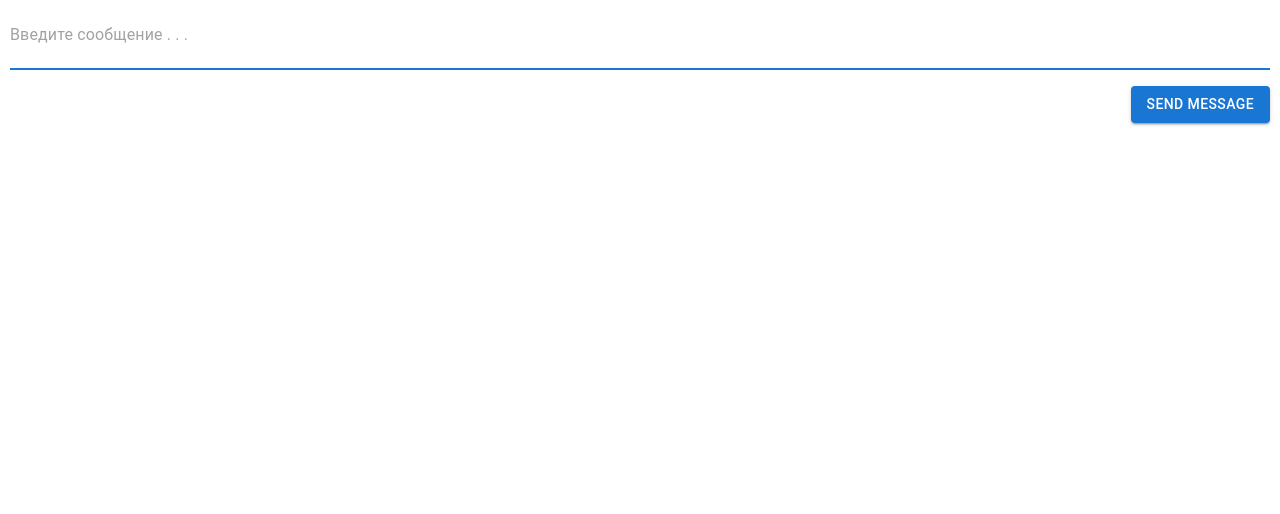
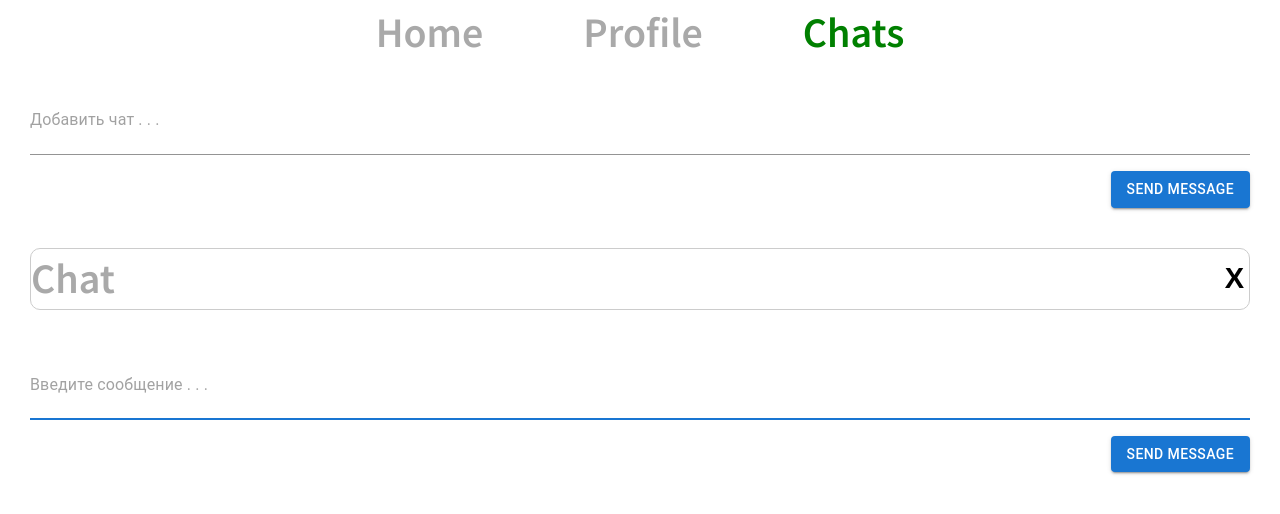
Before and after one commit to ksib7/React-project, a React (Create React App) app: page /chats/Chat in a window 1280 px wide. Shown: the top 514 px of the page. Built offline with nearby package versions, Linux system fonts and the light colour scheme; a web font is replaced by a local one.

Commit message:
Lesson 4

```diff
--- a/package.json
+++ b/package.json
@@ -18,6 +18,7 @@
     "prop-types": "^15.8.1",
     "react": "^17.0.2",
     "react-dom": "^17.0.2",
+    "react-router-dom": "^6.3.0",
     "react-scripts": "5.0.0",
     "typescript": "^4.6.3",
     "web-vitals": "^2.1.4"
--- a/src/App.jsx
+++ b/src/App.jsx
@@ -1,73 +1,56 @@
-import React, { useState, useEffect } from "react";
-import { Form } from "./components/Form/Form";
-import { nanoid } from "nanoid";
-import PropTypes from "prop-types";
-import "./style.scss";
+import React, { useState } from "react";
+import { BrowserRouter, Route, Routes } from "react-router-dom";
+import { Header } from "./components/Header";
+import { Home } from "./Views/Home";
+import { Profile } from "./Views/Profile";
+import { Chats } from "./Views/Chats";
+import { ChatList } from "./components/ChatList";
 
-const AUTHOR = {
-  USER: "USER",
-  BOT: "BOT",
-};
+const initialChat = [
+  {
+    id: "1",
+    name: "Chat",
+  },
+];
 
-// не видит PropTypes
-AUTHOR.propTypes = {
-  USER: PropTypes.number,
-  BOT: PropTypes.string,
-};
-
-const App = () => {
-  let [messageList, setMessageList] = useState([]);
-
-  useEffect(() => {
-    if (
-      messageList.length > 0 &&
-      messageList[messageList.length - 1].author !== AUTHOR.BOT
-    ) {
-      const timeOut = setTimeout(() => {
-        setMessageList([
-          ...messageList,
-          {
-            id: nanoid(),
-            author: AUTHOR.BOT,
-            value: "Hello from bot",
-          },
-        ]);
-      }, 1000);
-
-      return () => {
-        clearTimeout(timeOut);
-      };
-    }
-  }, [messageList]);
-
-  const sendMessage = (value) => {
-    setMessageList([
-      ...messageList,
-      {
-        id: nanoid(),
-        author: AUTHOR.USER,
-        value,
-      },
-    ]);
-  };
-
+export const App = () => {
+  const [chatList, setChatList] = useState(initialChat);
+  const [messageList, setMessageList] = useState([]);
   return (
     <div className="container">
-      <Form addMessage={sendMessage} />
-      <h1 className="message">
-        {messageList.map((item) => (
-          <div key={item.id} className="message__text">
-            {item.author}: {item.value}
-          </div>
-        ))}
-      </h1>
+      <BrowserRouter>
+        <Routes>
+          <Route path="/" element={<Header />}>
+            <Route index element={<Home />} />
+            <Route path="profile" element={<Profile />} />
+            <Route path="chats">
+              <Route
+                path=":chatId"
+                element={
+                  <Chats
+                    chatList={chatList}
+                    onAddChat={setChatList}
+                    messageList={messageList}
+                    setMessageList={setMessageList}
+                  />
+                }
+              />
+              <Route
+                index
+                element={
+                  <ChatList chatList={chatList} onAddChat={setChatList} />
+                }
+              />
+            </Route>
+            <Route
+              path="*"
+              element={
+                <h1 className="error">Такой страницы не существует...</h1>
+              }
+            />
+          </Route>
+        </Routes>
+      </BrowserRouter>
     </div>
   );
 };
-
-// не видит PropTypes
-App.propTypes = {
-  sendMessage: PropTypes.number,
-};
-
-export { App };
--- /dev/null
+++ b/src/Views/Chats.jsx
@@ -0,0 +1,64 @@
+import React, { useState, useEffect } from "react";
+import { Form } from "../components/Form/Form";
+import { nanoid } from "nanoid";
+import "../style.scss";
+import { ChatList } from "../components/ChatList";
+import { useParams } from "react-router-dom";
+
+const AUTHOR = {
+  USER: "USER",
+  BOT: "BOT",
+};
+
+export const Chats = ({ chatList, onAddChat }) => {
+  let [messageList, setMessageList] = useState([]);
+  const { chatId } = useParams();
+  console.log("chatId", chatId);
+
+  useEffect(() => {
+    if (
+      messageList.length > 0 &&
+      messageList[messageList.length - 1].author !== AUTHOR.BOT
+    ) {
+      const timeOut = setTimeout(() => {
+        setMessageList([
+          ...messageList,
+          {
+            id: nanoid(),
+            author: AUTHOR.BOT,
+            value: "Hello from bot",
+          },
+        ]);
+      }, 1000);
+
+      return () => {
+        clearTimeout(timeOut);
+      };
+    }
+  }, [messageList]);
+
+  const sendMessage = (value) => {
+    setMessageList([
+      ...messageList,
+      {
+        id: nanoid(),
+        author: AUTHOR.USER,
+        value,
+      },
+    ]);
+  };
+
+  return (
+    <div className="container">
+      <ChatList chatList={chatList} onAddChat={onAddChat} />
+      <Form addMessage={sendMessage} />
+      <h1 className="message">
+        {messageList.map((item) => (
+          <div key={item.id} className="message__text">
+            {item.author}: {item.value}
+          </div>
+        ))}
+      </h1>
+    </div>
+  );
+};
--- /dev/null
+++ b/src/Views/Home.jsx
@@ -0,0 +1,5 @@
+import React from "react";
+
+export const Home = () => {
+  return <h2>Home</h2>;
+};
--- /dev/null
+++ b/src/Views/Profile.jsx
@@ -0,0 +1,5 @@
+import React from "react";
+
+export const Profile = () => {
+  return <h2>Profile</h2>;
+};
--- /dev/null
+++ b/src/components/ChatList.jsx
@@ -0,0 +1,60 @@
+import React, { useState } from "react";
+import { nanoid } from "nanoid";
+import { Link } from "react-router-dom";
+import Input from "@mui/material/Input";
+import { ButtonEl as Button } from "./Button/ButtonEl";
+import "./ChatList.scss";
+
+const ariaLabel = { "aria-label": "description" };
+
+export const ChatList = ({ chatList, onAddChat }) => {
+  const [name, setName] = useState("");
+
+  const handleSubmit = (event) => {
+    event.preventDefault();
+
+    if (name) {
+      onAddChat([
+        ...chatList,
+        {
+          id: nanoid(),
+          name,
+        },
+      ]);
+
+      setName("");
+    }
+  };
+
+  const removeChat = (chat) => {
+    setName(name.filter((item) => item !== chat));
+  }; // Не работает функция удаления
+
+  return (
+    <>
+      <div className="container list">
+        <form onSubmit={handleSubmit}>
+          <Input
+            inputProps={ariaLabel}
+            placeholder="Добавить чат . . ."
+            required
+            className="input"
+            autoFocus
+            type="text"
+            value={name}
+            onChange={(event) => setName(event.target.value)}
+          />
+          <Button type="submit">Add chat</Button>
+        </form>
+        <ul className="list__items">
+          {chatList.map((item) => (
+            <li className="list__items__chat" key={item.id}>
+              <Link to={`/chats/${item.id}`}>{item.name}</Link>
+              <button onClick={removeChat}>X</button>
+            </li>
+          ))}
+        </ul>
+      </div>
+    </>
+  );
+};
--- /dev/null
+++ b/src/components/ChatList.scss
@@ -0,0 +1,43 @@
+.list {
+  display: flex;
+  flex-direction: column;
+  justify-content: space-between;
+  gap: 40px;
+}
+
+.list__items {
+  list-style: none;
+  font-family: "Source Sans Pro";
+  font-weight: 600;
+  font-size: 42px;
+  line-height: 25px;
+}
+
+.list__items > li > a:hover {
+  color: black;
+  border-bottom: none;
+}
+
+.list__items > li:not(:last-of-type) {
+  margin-bottom: 10px;
+}
+
+.list__items__chat {
+  display: flex;
+  align-items: center;
+  justify-content: space-between;
+  border: 1px solid #ccc;
+  border-radius: 10px;
+}
+
+.list__items__chat > button {
+  background: none;
+  border: none;
+  color: black;
+  font-size: 29px;
+  font-style: bold;
+  font-weight: bold;
+  cursor: pointer;
+  padding: 5px;
+  height: 60px;
+}
--- a/src/components/Form/Form.jsx
+++ b/src/components/Form/Form.jsx
@@ -21,7 +21,7 @@ export const Form = ({ addMessage }) => {
   });
 
   return (
-    <form className="form" onSubmit={sendForm}>
+    <form className="container form" onSubmit={sendForm}>
       <Input
         ref={inputRef}
         autoFocus
--- /dev/null
+++ b/src/components/Header.jsx
@@ -0,0 +1,46 @@
+import React from "react";
+import { NavLink, Outlet } from "react-router-dom";
+import "./Header.scss";
+
+let navigation = [
+  {
+    id: 1,
+    to: "/",
+    name: "Home",
+  },
+  {
+    id: 2,
+    to: "/profile",
+    name: "Profile",
+  },
+  {
+    id: 3,
+    to: "/chats",
+    name: "Chats",
+  },
+];
+
+export const Header = () => {
+  return (
+    <header className="menu">
+      <ul className="menu__items">
+        {navigation.map((item) => (
+          <li key={item.id}>
+            <NavLink
+              style={({ isActive }) => ({
+                color: isActive ? "green" : "darkgrey",
+              })}
+              to={item.to}
+            >
+              {item.name}
+            </NavLink>
+          </li>
+        ))}
+      </ul>
+
+      <div>
+        <Outlet />
+      </div>
+    </header>
+  );
+};
--- /dev/null
+++ b/src/components/Header.scss
@@ -0,0 +1,20 @@
+.menu__items {
+  display: flex;
+  justify-content: center;
+  gap: 100px;
+  list-style: none;
+  font-family: "Source Sans Pro";
+  font-weight: 600;
+  font-size: 42px;
+  line-height: 25px;
+}
+
+a {
+  text-decoration: none;
+  color: darkgrey;
+}
+
+a:hover {
+  opacity: 0.7;
+  border-bottom: 2px solid rgba(0, 0, 0, 0.42);
+}
--- a/src/style.scss
+++ b/src/style.scss
@@ -9,7 +9,7 @@
 .container {
   width: 100%;
   margin: 0 auto;
-  padding: 0px 10px;
+  padding: 20px 10px;
 }
 
 .message {
@@ -23,3 +23,13 @@
 .message__text {
   padding-top: 35px;
 }
+
+.error {
+  text-align: center;
+  position: absolute;
+  top: 50%;
+  right: 0;
+  bottom: 0;
+  left: 0;
+  color: red;
+}
```
Also changed, not shown: 1 other file (tests, documents, lock files or other folders).
